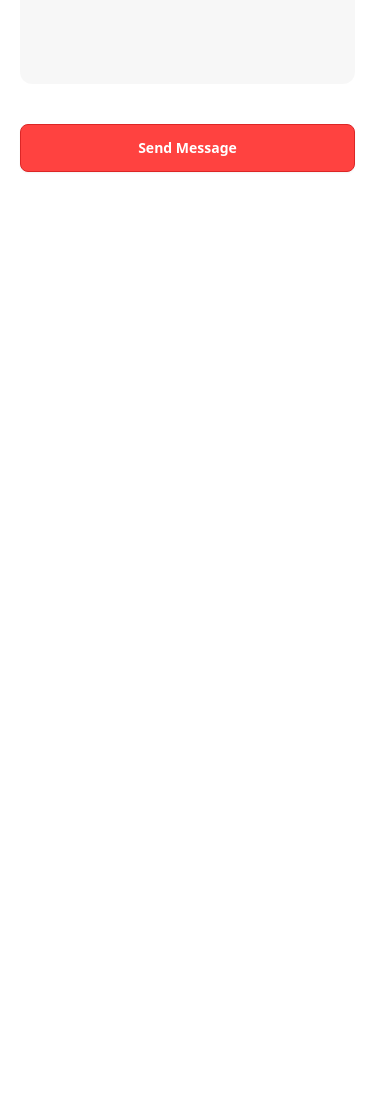
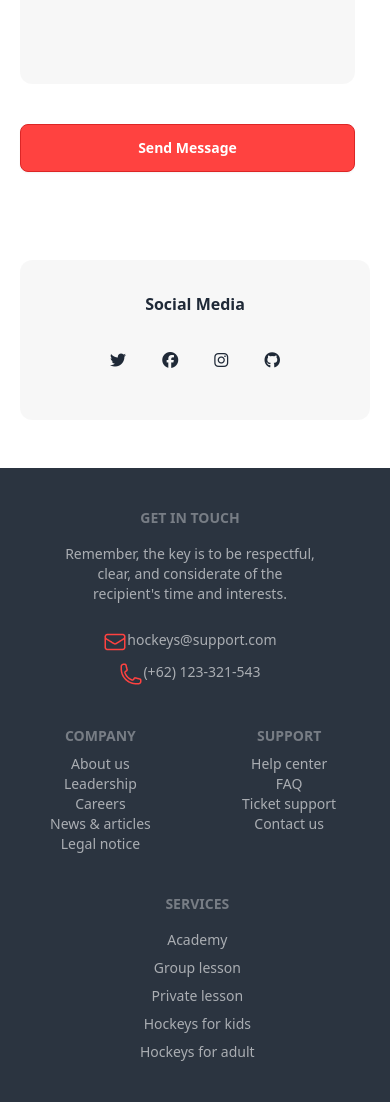
Before and after one commit to AfrinRai/hockey-club-webpage, a plain HTML site: page index.html in a window 390 px wide. Shown: the part 8710-9812 px from the top of the page. Before the commit the page ends 8922 px from the top, so only its background shows below. Drawn offline with nearby package versions, Linux system fonts and the light colour scheme.

Commit message:
completed the footer part

```diff
--- a/blog.css
+++ b/blog.css
@@ -59,5 +59,25 @@
     }
      */
 
+    #get-in-touch{
+        text-align: center;
+        justify-items: center;
+        padding-left: 25px;
+    }
+    #service{
+        padding-left: 100px;
+        text-align: center;
+        justify-items: center;
+    }
+    #company{
+        padding-left: 10px;
+        text-align: center;
+        justify-items: center;
+    }
+    #support{
+        padding-left: 50px;
+        text-align: center;
+        justify-items: center;
+    }
 
 }
--- a/index.html
+++ b/index.html
@@ -32,7 +32,8 @@
                     'light-gray': 'rgba(19, 19, 24, 0.03)',
                     'card-clr-1': 'rgba(188, 237, 109, 0.10)',
                     'card-clr-2': 'rgba(253, 221, 95, 0.10)',
-                    'card-clr-3': 'rgba(98, 156, 243, 0.10)'
+                    'card-clr-3': 'rgba(98, 156, 243, 0.10)',
+                    'white-clr': ' rgba(255, 255, 255, 0.60)'
                 }
             }
         }
@@ -384,9 +385,61 @@
                 </div>
             </form>
         </div>
+        <div class="lg:w-[1170px] lg:h-[150px] h-[160px] rounded-xl bg-light-gray text-center my-12">
+            <h3 class="font-extrabold py-8">Social Media</h3>
+            <div>
+                <i class="fa-brands fa-twitter px-4"></i>
+                <i class="fa-brands fa-facebook px-4"></i>
+                <i class="fa-brands fa-instagram px-4"></i>
+                <i class="fa-brands fa-github px-4"></i>
+            </div>
+        </div>
     </main>
-    <footer>
 
-    </footer>
+    <!-- Footer part -->
+    <footer class="footer p-10 bg-neutral text-white-clr">
+        <nav class="lg:text-center lg:px-10" id="get-in-touch">
+          <header class="footer-title">Get In Touch</header>
+          <p class="w-[250px] h-[78px] lg:text-left">Remember, the key is to be respectful, clear, and considerate of the recipient's time and interests.
+          </p>
+          <div class="flex">
+            <img src="images/mail.png" alt="">
+            <p>hockeys@support.com</p>
+          </div>
+          <div class="flex">
+            <img src="images/phone.png" alt="">
+            <p>(+62) 123-321-543</p>
+          </div>
+        </nav>
+        <nav class="grid grid-cols-2 lg:gap-36">
+            <nav id="company">
+                <header class="footer-title">Company</header>
+                <nav class="grid grid-cols-1">
+                    <a class="link link-hover">About us</a>
+                    <a class="link link-hover">Leadership</a>
+                    <a class="link link-hover">Careers</a>
+                    <a class="link link-hover">News & articles</a>
+                    <a class="link link-hover">Legal notice</a>
+                </nav>
+            </nav>
+            <nav id="support">
+                <header class="footer-title">Support</header>
+                <nav class="grid grid-cols-1">
+                    <a class="link link-hover">Help center</a>
+                    <a class="link link-hover">FAQ</a>
+                    <a class="link link-hover">Ticket support</a>
+                    <a class="link link-hover">Contact us</a>
+                </nav>
+            </nav>
+        </nav>
+        <nav id="service">
+            <header class="footer-title">Services</header>
+            <a class="link link-hover">Academy</a>
+            <a class="link link-hover">Group lesson</a>
+            <a class="link link-hover">Private lesson</a>
+            <a class="link link-hover">Hockeys for kids</a>
+            <a class="link link-hover">Hockeys for adult</a>
+          </nav>
+      </footer>
 </body>
 </html>
```
Also changed, not shown: images/mail.png (added), images/phone.png (added).
